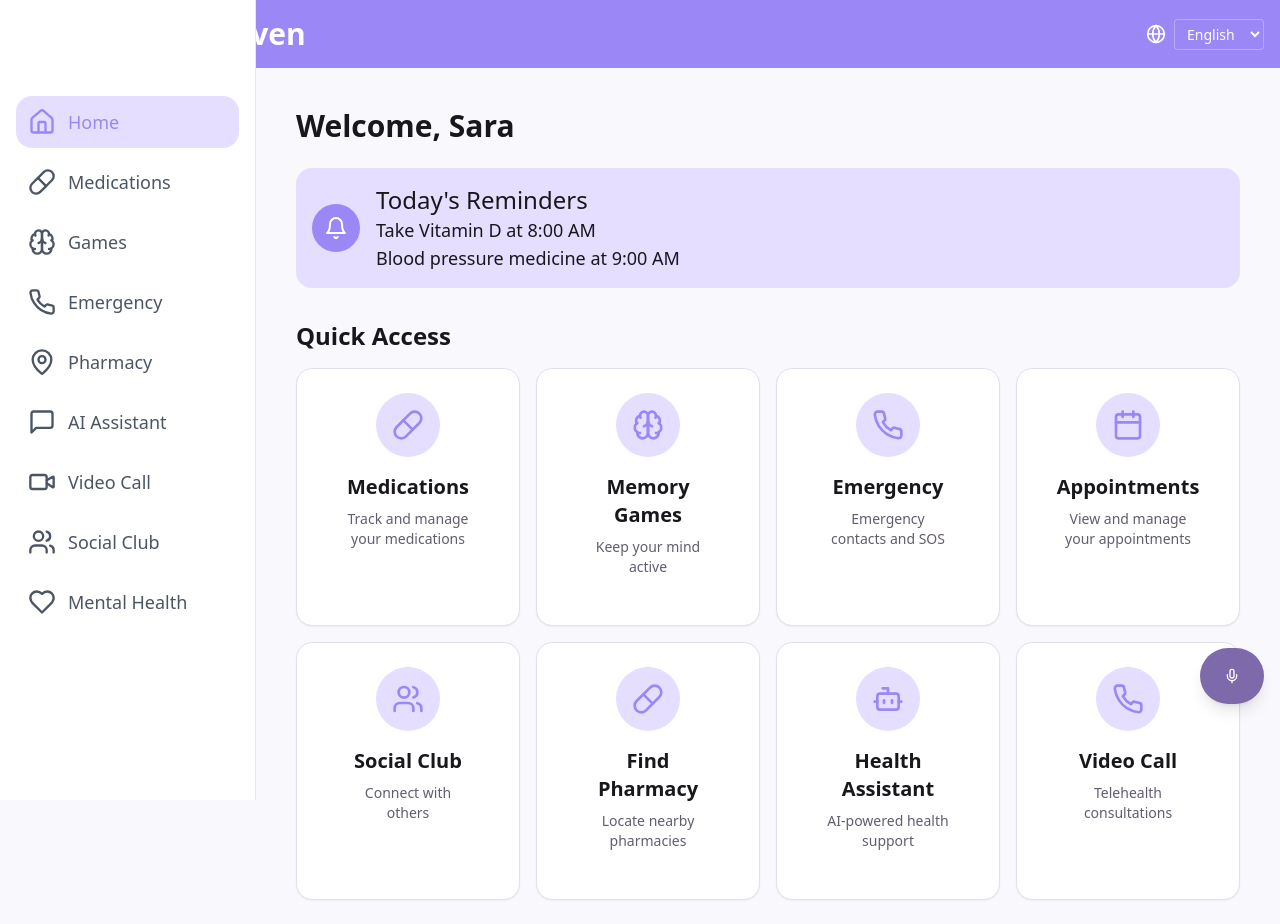
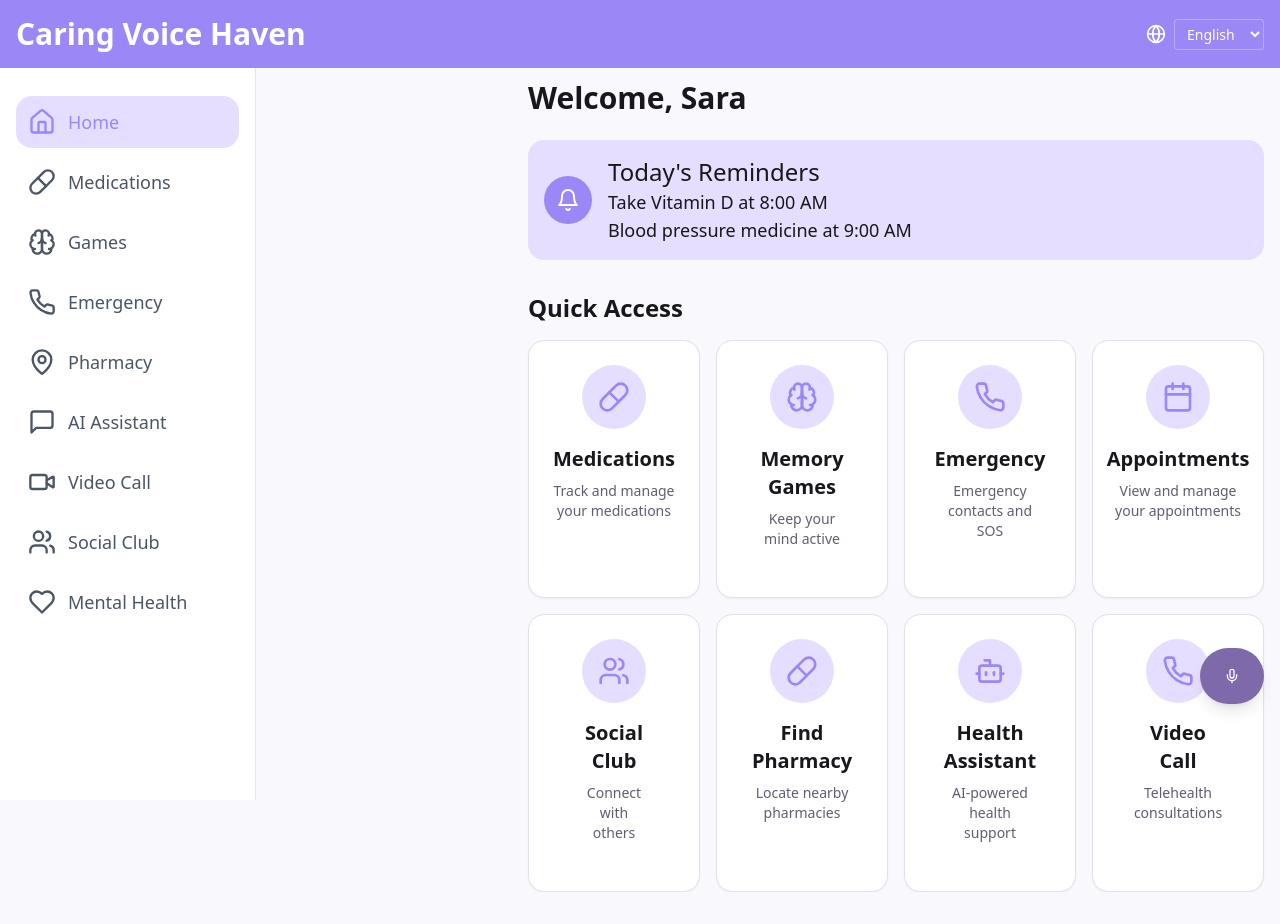
Before and after one commit to Shravanya178/caring-voice-haven, a React (Vite) app: page / in a window 1280 px wide. After the commit the page ends 892 px from the top, so only its background shows below. Built offline with nearby package versions, Linux system fonts and the light colour scheme.

Commit message:
Fix: Landing page UI menu overlap
Fixes an issue where the UI menu on the landing page was covering other content.

```diff
--- a/src/components/Layout.tsx
+++ b/src/components/Layout.tsx
@@ -1,4 +1,3 @@
-
 import React from 'react';
 import { Link, useLocation } from 'react-router-dom';
 import { Home, Pill, Brain, Phone, Mic, MapPin, MessageSquare, Video, Users, Heart, Globe } from 'lucide-react';
@@ -51,8 +50,8 @@ const Layout: React.FC<{ children: React.ReactNode }> = ({ children }) => {
   };
 
   return (
-    <div className="min-h-screen flex flex-col pb-16 md:pb-0">
-      <header className="bg-care-primary text-white p-4 flex justify-between items-center">
+    <div className="min-h-screen flex flex-col">
+      <header className="bg-care-primary text-white p-4 flex justify-between items-center fixed top-0 w-full z-50">
         <h1 className="text-2xl md:text-3xl font-bold">{t('app.title')}</h1>
         <div className="flex items-center">
           <Globe className="h-5 w-5 mr-2" />
@@ -69,12 +68,12 @@ const Layout: React.FC<{ children: React.ReactNode }> = ({ children }) => {
         </div>
       </header>
 
-      <main className="flex-grow container mx-auto p-4 md:p-6">
+      <main className="flex-grow pt-16 pb-16 md:pb-0 md:pl-64">
         {children}
       </main>
 
       {/* Voice assistant button */}
-      <div className="fixed right-4 bottom-20 md:bottom-24 z-10">
+      <div className="fixed right-4 bottom-20 md:bottom-24 z-40">
         <Button
           onClick={handleVoiceAssistant}
           size="lg"
@@ -85,7 +84,7 @@ const Layout: React.FC<{ children: React.ReactNode }> = ({ children }) => {
       </div>
 
       {/* Mobile Navigation */}
-      <nav className="fixed bottom-0 left-0 w-full bg-white border-t border-gray-200 md:hidden z-10">
+      <nav className="fixed bottom-0 left-0 w-full bg-white border-t border-gray-200 md:hidden z-50">
         <div className="flex justify-around">
           {navItems.map((item) => (
             <Link
@@ -105,7 +104,7 @@ const Layout: React.FC<{ children: React.ReactNode }> = ({ children }) => {
       </nav>
 
       {/* Desktop Navigation */}
-      <nav className="hidden md:block fixed left-0 top-0 h-full w-64 bg-white border-r border-gray-200 pt-20">
+      <nav className="hidden md:block fixed left-0 top-0 h-full w-64 bg-white border-r border-gray-200 pt-20 z-40">
         <div className="flex flex-col p-4 gap-2">
           {navItems.map((item) => (
             <Link
--- a/src/pages/Index.tsx
+++ b/src/pages/Index.tsx
@@ -1,8 +1,13 @@
 
+import React from "react";
 import Dashboard from "@/components/Dashboard";
 
 const Index = () => {
-  return <Dashboard />;
+  return (
+    <div className="w-full px-4 md:px-8">
+      <Dashboard />
+    </div>
+  );
 };
 
 export default Index;
```
